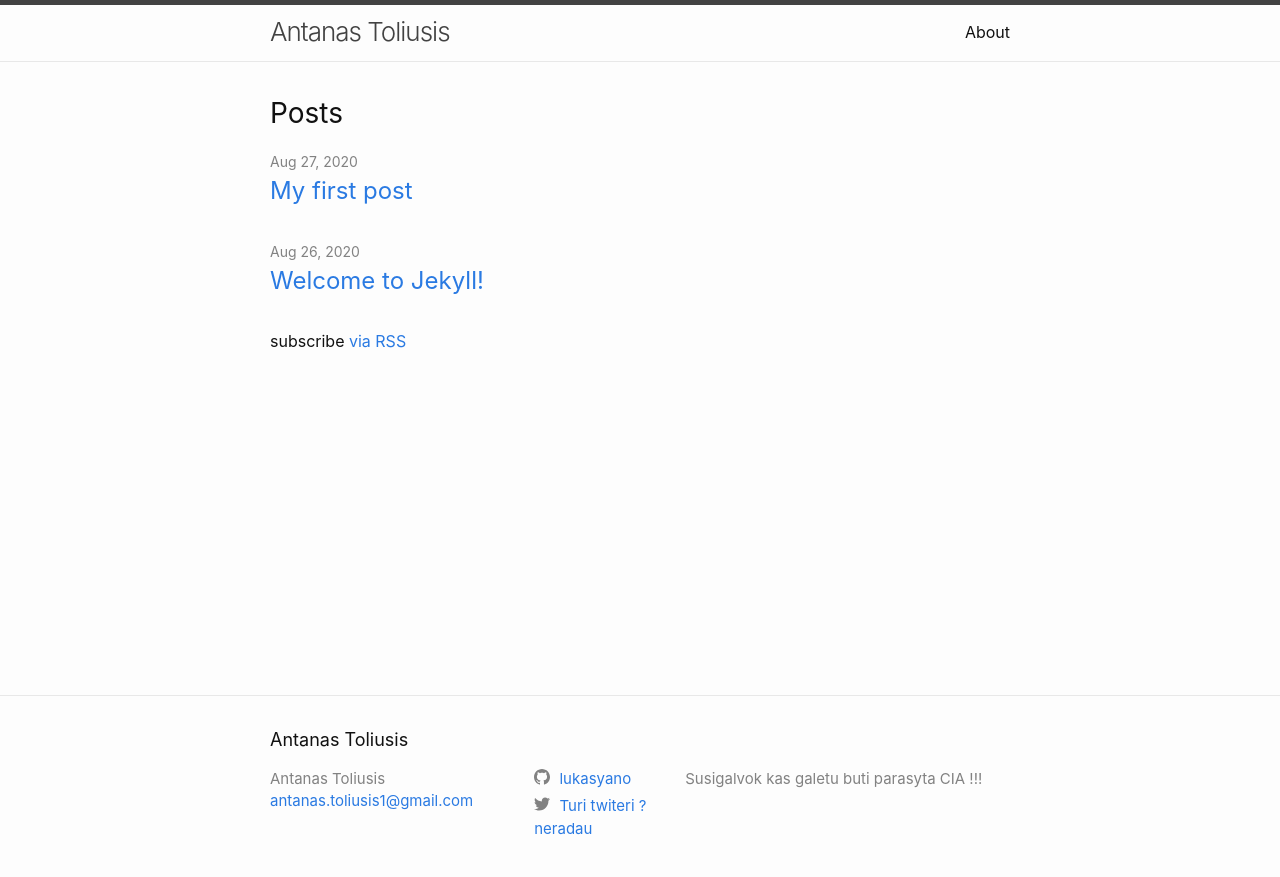
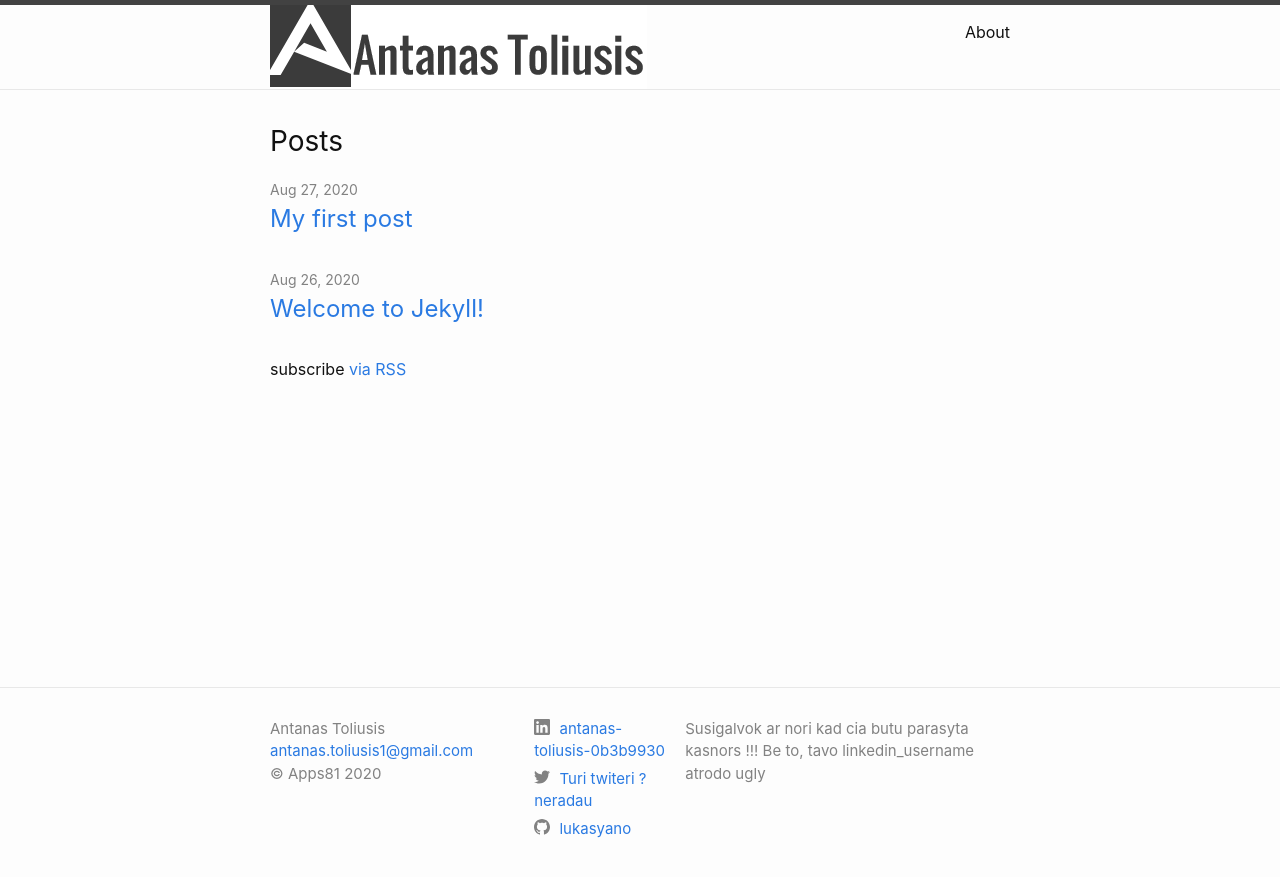
Before and after one commit to lukasyano/about, a Jekyll site: the page built from index.markdown, in a window 1280 px wide. Shown: the top 877 px of the page. Built offline with Jekyll 4.4.1, drawn with Linux system fonts in a browser that asks for light colours.

Commit message:
imlemented and configured site-logo

```diff
--- a/_config.yml
+++ b/_config.yml
@@ -21,11 +21,22 @@
 title: Antanas Toliusis
 email: antanas.toliusis1@gmail.com
 description: >- # this means to ignore newlines until "baseurl:"
-  Susigalvok kas galetu buti parasyta CIA !!!
+ Susigalvok ar nori kad cia butu parasyta kasnors !!! Be to, tavo linkedin_username atrodo ugly
 baseurl: "/about"
 url: "https://github.com/lukasyano"
 twitter_username: Turi twiteri ? neradau
+site_title : Antanas Toliusis
 github_username:  lukasyano
+
+author: Antanas Toliusis
+linkedin_username: antanas-toliusis-0b3b9930
+copyright: "Apps81"
+
+
+# you will see them accessed via {{ site.title }}, {{ site.email }}, and so on.
+# You can create any custom variable you would like, and they will be accessible
+# in the templates via {{ site.myvariable }}.
+title-logo : /images/title-logo.png
 
 # Build settings
 # theme : minima
--- a/_includes/footer.html
+++ b/_includes/footer.html
@@ -2,8 +2,6 @@
   <data class="u-url" href="{{ "/" | relative_url }}"></data>
 
   <div class="wrapper">
-
-    <h2 class="footer-heading">{{ site.title | escape }}</h2>
 
     <div class="footer-col-wrapper">
       <div class="footer-col footer-col-1">
@@ -17,6 +15,9 @@
             </li>
             {%- if site.email -%}
             <li><a class="u-email" href="mailto:{{ site.email }}">{{ site.email }}</a></li>
+            {%- endif -%}
+            {%- if site.copyright -%}
+            <li>&copy; {{ site.copyright }} {{ 'now' | date: "%Y" }}</li>
             {%- endif -%}
         </ul>
       </div>
--- a/_includes/header.html
+++ b/_includes/header.html
@@ -3,7 +3,22 @@
   <div class="wrapper">
     {%- assign default_paths = site.pages | map: "path" -%}
     {%- assign page_paths = site.header_pages | default: default_paths -%}
+
+<!---
+  Original title display code from minima theme
     <a class="site-title" rel="author" href="{{ "/" | relative_url }}">{{ site.title | escape }}</a>
+-->
+<a class="site-title" rel="author" href="{{ "/" | relative_url }}">
+  {%- if site.title-logo -%}
+  <img src="{{ site.title-logo | relative_url }}" alt="{{ site.title | escape" }}"></img>
+  {%- else -%}
+  {{ site-title | escape }}
+  {%- endif -%}
+</a>
+
+<!-- end title or title logo -->
+
+
 
     {%- if page_paths -%}
       <nav class="site-nav">
--- a/_includes/social.html
+++ b/_includes/social.html
@@ -1,13 +1,13 @@
 <ul class="social-media-list">
+  {%- if site.linkedin_username -%}<li><a href="https://www.linkedin.com/in/{{ site.linkedin_username| cgi_escape | escape }}"><svg class="svg-icon"><use xlink:href="{{ '/assets/minima-social-icons.svg#linkedin' | relative_url }}"></use></svg> <span class="username">{{ site.linkedin_username| escape }}</span></a></li>{%- endif -%}
+  {%- if site.twitter_username -%}<li><a href="https://www.twitter.com/{{ site.twitter_username| cgi_escape | escape }}"><svg class="svg-icon"><use xlink:href="{{ '/assets/minima-social-icons.svg#twitter' | relative_url }}"></use></svg> <span class="username">{{ site.twitter_username| escape }}</span></a></li>{%- endif -%}
+  {%- if site.github_username -%}<li><a href="https://github.com/{{ site.github_username| cgi_escape | escape }}"><svg class="svg-icon"><use xlink:href="{{ '/assets/minima-social-icons.svg#github' | relative_url }}"></use></svg> <span class="username">{{ site.github_username| escape }}</span></a></li>{%- endif -%}
   {%- if site.dribbble_username -%}<li><a href="https://dribbble.com/{{ site.dribbble_username| cgi_escape | escape }}"><svg class="svg-icon"><use xlink:href="{{ '/assets/minima-social-icons.svg#dribbble' | relative_url }}"></use></svg> <span class="username">{{ site.dribbble_username| escape }}</span></a></li>{%- endif -%}
   {%- if site.facebook_username -%}<li><a href="https://www.facebook.com/{{ site.facebook_username| cgi_escape | escape }}"><svg class="svg-icon"><use xlink:href="{{ '/assets/minima-social-icons.svg#facebook' | relative_url }}"></use></svg> <span class="username">{{ site.facebook_username| escape }}</span></a></li>{%- endif -%}
   {%- if site.flickr_username -%}<li><a href="https://www.flickr.com/photos/{{ site.flickr_username| cgi_escape | escape }}"><svg class="svg-icon"><use xlink:href="{{ '/assets/minima-social-icons.svg#flickr' | relative_url }}"></use></svg> <span class="username">{{ site.flickr_username| escape }}</span></a></li>{%- endif -%}
-  {%- if site.github_username -%}<li><a href="https://github.com/{{ site.github_username| cgi_escape | escape }}"><svg class="svg-icon"><use xlink:href="{{ '/assets/minima-social-icons.svg#github' | relative_url }}"></use></svg> <span class="username">{{ site.github_username| escape }}</span></a></li>{%- endif -%}
   {%- if site.instagram_username -%}<li><a href="https://instagram.com/{{ site.instagram_username| cgi_escape | escape }}"><svg class="svg-icon"><use xlink:href="{{ '/assets/minima-social-icons.svg#instagram' | relative_url }}"></use></svg> <span class="username">{{ site.instagram_username| escape }}</span></a></li>{%- endif -%}
-  {%- if site.linkedin_username -%}<li><a href="https://www.linkedin.com/in/{{ site.linkedin_username| cgi_escape | escape }}"><svg class="svg-icon"><use xlink:href="{{ '/assets/minima-social-icons.svg#linkedin' | relative_url }}"></use></svg> <span class="username">{{ site.linkedin_username| escape }}</span></a></li>{%- endif -%}
   {%- if site.pinterest_username -%}<li><a href="https://www.pinterest.com/{{ site.pinterest_username| cgi_escape | escape }}"><svg class="svg-icon"><use xlink:href="{{ '/assets/minima-social-icons.svg#pinterest' | relative_url }}"></use></svg> <span class="username">{{ site.pinterest_username| escape }}</span></a></li>{%- endif -%}
   {%- for mst in site.mastodon -%}{%- if mst.username and mst.instance -%}<li><a href="https://{{ mst.instance| cgi_escape | escape}}/@{{mst.username}}"><svg class="svg-icon"><use xlink:href="{{ '/assets/minima-social-icons.svg#mastodon' | relative_url }}"></use></svg> <span class="username">{{ mst.username|escape }}</span></a></li>{%- endif -%}{%- endfor -%}
-  {%- if site.twitter_username -%}<li><a href="https://www.twitter.com/{{ site.twitter_username| cgi_escape | escape }}"><svg class="svg-icon"><use xlink:href="{{ '/assets/minima-social-icons.svg#twitter' | relative_url }}"></use></svg> <span class="username">{{ site.twitter_username| escape }}</span></a></li>{%- endif -%}
   {%- if site.youtube_username -%}<li><a href="https://youtube.com/{{ site.youtube_username| cgi_escape | escape }}"><svg class="svg-icon"><use xlink:href="{{ '/assets/minima-social-icons.svg#youtube' | relative_url }}"></use></svg> <span class="username">{{ site.youtube_username| escape }}</span></a></li>{%- endif -%}
   {%- if site.googleplus_username -%}<li><a href="https://plus.google.com/{{ site.googleplus_username| escape }}"><svg class="svg-icon"><use xlink:href="{{ '/assets/minima-social-icons.svg#googleplus' | relative_url }}"></use></svg> <span class="username">{{ site.googleplus_username| escape }}</span></a></li>{%- endif -%}
   {%- if site.rss -%}<li><a href="{{ 'feed.xml' | relative_url }}"><svg class="svg-icon"><use xlink:href="{{ '/assets/minima-social-icons.svg#rss' | relative_url }}"></use></svg> <span>{{ site.rss | escape }}</span></a></li>{%- endif -%}
```
Also changed, not shown: images/title-logo.PNG (added).
